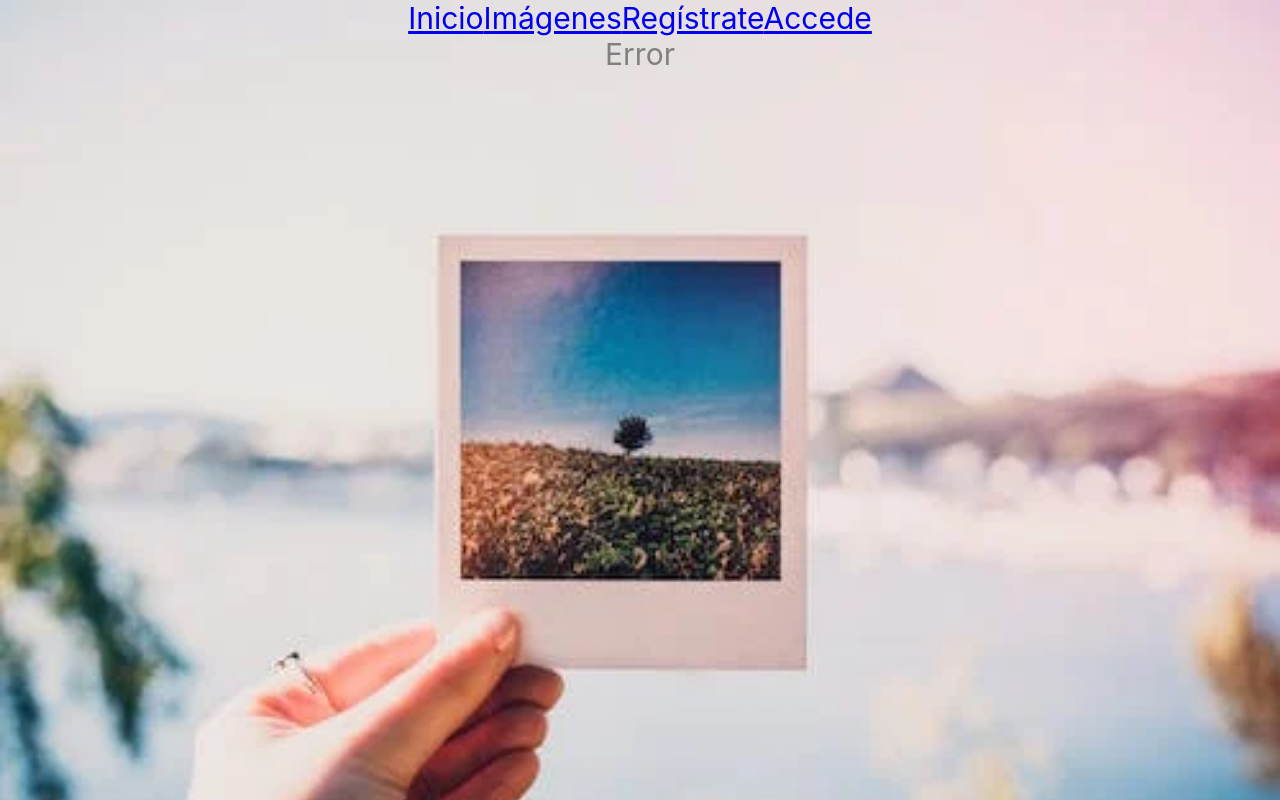
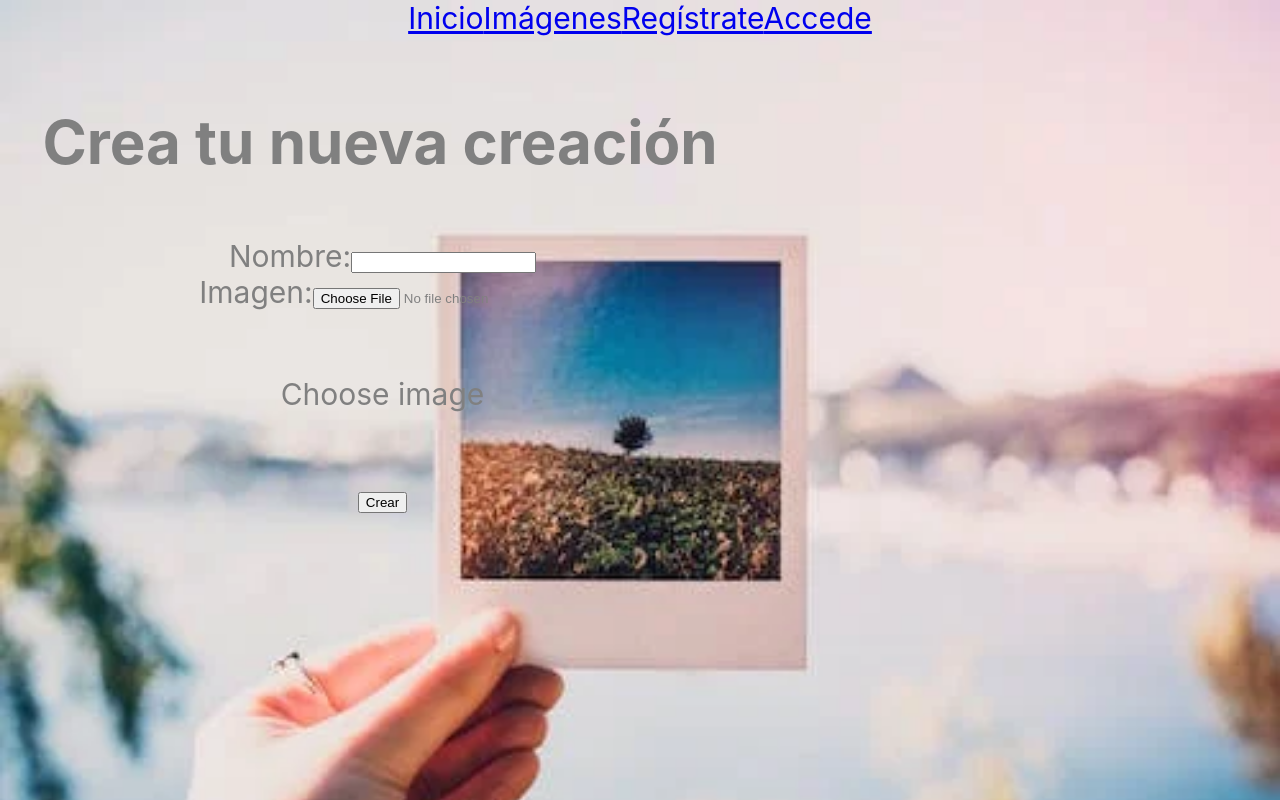
Before and after one commit to Vicky1719/Factoria-F5-client, a React (Create React App) app: page /profile/new-creation in a window 1280 px wide. Before the commit this address led to /error. Built offline with nearby package versions, Linux system fonts and the light colour scheme; no server answers.

Commit message:
cloudinary

```diff
--- a/src/App.js
+++ b/src/App.js
@@ -11,6 +11,7 @@ import ProfileEdit from "./paginas/ProfileEdit";
 import CreationCreate from "./paginas/CreationCreate";
 import CreationList from "./paginas/CreationList";
 import CreationDetail from "./paginas/CreationDetail";
+import CreationEdit from "./paginas/CreationEdit";
 import MyCreations from "./paginas/MyCreations";
 
 function App() {
@@ -28,6 +29,7 @@ function App() {
         <Route path="/creation" element={<CreationList />} />
         <Route path="/profile/my-creation" element={<MyCreations />} />
         <Route path="/creation/:creationId" element={<CreationDetail />} />
+        <Route path="/creation/:creationId/edit" element={<CreationEdit />} />
 
         {/* errores */}
 
--- a/src/paginas/CreationCreate.jsx
+++ b/src/paginas/CreationCreate.jsx
@@ -4,6 +4,7 @@ import { useEffect } from "react";
 import { useState } from "react";
 import { useNavigate, useParams, Link } from "react-router-dom";
 import { createCreationService } from "../services/creation.services";
+import { uploadImageService } from "../services/upload.services";
 import Button from "react-bootstrap/Button";
 import Form from "react-bootstrap/Form";
 
@@ -11,23 +12,10 @@ function CreationCreate() {
   const navigate = useNavigate();
   const [nameInput, setNameInput] = useState("");
   const [imageInput, setImageInput] = useState("");
-
-  useEffect(() => {
-getData()
-  },[])
-
-
-  const getData = async() => {
-    try {
-const response = await createCreationService()
-console.log("lupa", response.data)
-    }catch(error) {
-      navigate("/error");
-    }
-  }
+  const [isUploadingImage, setIsUploadingImage] = useState(false);
 
   const handleNameChange = (event) => setNameInput(event.target.value);
-  const handleImageChange = (event) => setImageInput(event.target.value);
+
 
   const handleSubmit = async (event) => {
     event.preventDefault();
@@ -43,13 +31,30 @@ console.log("lupa", response.data)
     }
   };
 
+  const handleImageChange = async (event) => {
+    setIsUploadingImage(true)
+    console.log(event.target.files[0])
+
+    const sendForm = new FormData()
+    sendForm.append("image", event.target.files[0])
+
+    try {
+      const response = await uploadImageService(sendForm)
+      console.log(response.data.image)
+      setImageInput(response.data.image)
+      setIsUploadingImage(false)
+    } catch (error) {
+      console.log(error)
+    }
+  }
+
   return (
     <div className="fondo" style={{ width: 700, padding: 30 }}>
       <h1>Crea tu nueva creación</h1>
       <Form className="form" onSubmit={handleSubmit}>
         <Form.Group>
           <Form.Label>Nombre:</Form.Label>
-          <Form.Control
+          <input
             type="text"
             name="name"
             value={nameInput}
@@ -64,7 +69,10 @@ console.log("lupa", response.data)
             onChange={handleImageChange}>
           </input>
         </Form.Group>
-
+        <br />
+        {isUploadingImage === true && <p>... loading content</p>}
+        {imageInput !== "" ? <img src={imageInput} alt="image" width={200} /> : <p> Choose image </p>}
+<br />
         <Button type="submit">Crear</Button>
       </Form>
     </div>
--- a/src/paginas/CreationDetail.jsx
+++ b/src/paginas/CreationDetail.jsx
@@ -52,22 +52,21 @@ function CreationDetail() {
 
       <h2>Detalles</h2>
       <p>Nombre: {creationDetail.name}</p>
-      <p>Imagen: {creationDetail.imagen}</p>
-
-
+      <p>Imagen:</p>
+      <br/>
+         {<img src={creationDetail.image} alt="photo-detail" width={200} />}
       {user.user._id === creationDetail.user && (
         <Link to={`/creation/${creationId}/edit`}>
+<br/>
+
           <button>Editar</button></Link>
         )}
-
 {user.user._id === creationDetail.user && (
           <button onClick={handleDelete}>Borrar</button>
 
         )}
 
-      <Link to={`/creation/${creationId}/comment`}>
-        <button>Añadir comentario</button>
-      </Link>
+
     </div>
   );
 }
--- a/src/paginas/CreationEdit.jsx
+++ b/src/paginas/CreationEdit.jsx
@@ -1,3 +1,5 @@
+
+
   import React from "react";
   import navigate from "react";
   import { useEffect } from "react";
@@ -9,17 +11,17 @@ import {
   } from "../services/creation.services";
   import Button from "react-bootstrap/Button";
   import Form from "react-bootstrap/Form";
+  import { uploadImageService } from "../services/upload.services";
 
   function CreationEdit() {
     const { creationId } = useParams();
     const navigate = useNavigate();
     const [nameInput, setNameInput] = useState("");
     const [imageInput, setImageInput] = useState("");
-
+    const [isUploadingImage, setIsUploadingImage] = useState(false)
 
     const handleNameChange = (event) => setNameInput(event.target.value);
-  const handleImageChange = (event) =>
-    setImageInput(event.target.value);
+
 
 
     useEffect(() => {
@@ -52,6 +54,24 @@ function CreationEdit() {
       }
     };
 
+    const handleImageChange = async (event) => {
+      setIsUploadingImage(true)
+      console.log(event.target.files[0])
+
+      const sendForm = new FormData()
+      sendForm.append("image", event.target.files[0])
+
+      try {
+        const response = await uploadImageService(sendForm)
+        console.log(response.data.image)
+        setImageInput(response.data.image)
+        setIsUploadingImage(false)
+      } catch (error) {
+        console.log(error)
+      }
+    }
+
+
     return (
       <div
         className="fondo"
@@ -73,13 +93,11 @@ function CreationEdit() {
           </Form.Group>
 
           <Form.Group>
-          <Form.Label>Imagen:</Form.Label>
-          <Form.Control
-            type="text"
-            name="description"
-            value={imageInput}
-            onChange={handleImageChange}
-          />
+            <Form.Label htmlFor="image">Imagen:</Form.Label>
+        <input type="file" name="image" onChange={handleImageChange}></input>
+        <br />
+        {isUploadingImage === true && <p>... loading content</p>}
+        {imageInput !== "" ? <img src={imageInput} alt="image" width={200} /> : <p> Elegir Imagen </p>}
           </Form.Group>
 
 
--- a/src/paginas/CreationList.jsx
+++ b/src/paginas/CreationList.jsx
@@ -37,7 +37,8 @@ function CreationList() {
         return  (
           <p key={eachCreation._id}>
             <Link to={`/creation/${eachCreation._id}`}>
-           < Card body style={{width: "250px", textDecoration: "none"}} >{eachCreation.name}{eachCreation.image}</Card>
+            < Card body style={{width: "250px", textDecoration: "none"}} >{eachCreation.name}</Card>
+           <img src={eachCreation.image} alt="photo-creation" width={150} />
             </Link>
           </p>
 
--- a/src/paginas/Profile.jsx
+++ b/src/paginas/Profile.jsx
@@ -42,8 +42,7 @@ function Profile() {
   return (
     <div className='fondo'>
       < Card body><h3>Hola! {details.username} </h3>
-      <p>Nombre: {details.firstname}</p>
-      <p>Apellidos: {details.lastname}</p></Card>
+      </Card>
 
 
       <Link to={"/profile/edit"}><Button>Editar</Button></Link>
--- a/src/paginas/ProfileEdit.jsx
+++ b/src/paginas/ProfileEdit.jsx
@@ -19,7 +19,6 @@ const navigate = useNavigate()
 
   const [usernameInput, setUsernameInput] = useState("")
   const [firstnameInput, setFirstnameInput] = useState("")
-  const [lastnameInput, setLastnameInput] = useState("")
   const [emailInput, setEmailInput] = useState("")
 
 
@@ -33,7 +32,6 @@ const navigate = useNavigate()
       setDetails(response.data)
       setUsernameInput(response.data.username)
       setFirstnameInput(response.data.firstname)
-      setLastnameInput(response.data.lastname)
       setEmailInput(response.data.email)
 
       setIsFetching(false)
@@ -43,7 +41,6 @@ const navigate = useNavigate()
   }
   const handleUsernameChange = (event) => setUsernameInput(event.target.value)
   const handleFirstnameChange = (event) => setFirstnameInput(event.target.value)
-  const handleLastnameChange = (event) => setLastnameInput(event.target.value)
   const handleEmailChange = (event) => setEmailInput(event.target.value)
 
 
@@ -53,7 +50,6 @@ const navigate = useNavigate()
     const updatedProfile = {
         username: usernameInput,
       firstname: firstnameInput,
-      lastname: lastnameInput,
       email: emailInput
     }
 
@@ -90,7 +86,7 @@ const navigate = useNavigate()
       <div className='fondo' style={{
 width: 700,
 padding: 30 }}>
-<h4>Accede</h4>
+<h4>Mis datos</h4>
 <Form className="form" onSubmit={handleUpdate}>
 <Form.Group>
 <Form.Label>Usuario:</Form.Label>
@@ -98,14 +94,11 @@ padding: 30 }}>
 </Form.Group>
 
 <Form.Group>
-<Form.Label>Nombre:</Form.Label>
+<Form.Label>Nombre y Apellidos:</Form.Label>
 <Form.Control type="text" name="firstname" value={firstnameInput} onChange={handleFirstnameChange} />
 </Form.Group>
 
-<Form.Group>
-<Form.Label>Apellidos:</Form.Label>
-<Form.Control type="text" name="lastname" value={lastnameInput} onChange={handleLastnameChange} />
-</Form.Group>
+
 
 <Form.Group>
 <Form.Label>Email:</Form.Label>
--- a/src/paginas/Signup.jsx
+++ b/src/paginas/Signup.jsx
@@ -10,14 +10,12 @@ function Signup() {
   const navigate = useNavigate()
 
   const [firstname, setFirstname] = useState("");
-  const [lastname, setLastname] = useState("");
   const [username, setUsername] = useState ("");
   const [email, setEmail] = useState("");
   const [password, setPassword] = useState("");
   const [errorMessage, setErrorMessage] = useState("")
 
   const handleFirstnameChange = (e) => setFirstname(e.target.value);
-  const handleLastnameChange = (e) => setLastname(e.target.value);
   const handleUsernameChange = (e) => setUsername(e.target.value);
   const handleEmailChange = (e) => setEmail(e.target.value);
   const handlePasswordChange = (e) => setPassword(e.target.value);
@@ -27,7 +25,6 @@ function Signup() {
 
     const newUser = {
       firstname: firstname,
-      lastname: lastname,
       username: username,
       email: email,
       password: password
@@ -63,14 +60,10 @@ padding: 30 }}>
 </Form.Group>
 
 <Form.Group>
-<Form.Label>Nombre:</Form.Label>
+<Form.Label>Nombre y Apellidos:</Form.Label>
 <Form.Control type="text" name="firstname" value={firstname} onChange={handleFirstnameChange} />
 </Form.Group>
 
-<Form.Group>
-<Form.Label>Apellidos:</Form.Label>
-<Form.Control type="text" name="lastname" value={lastname} onChange={handleLastnameChange} />
-</Form.Group>
 
 <Form.Group>
 <Form.Label>Email:</Form.Label>
```
Lines whose indentation alone changed are shown as unchanged.
